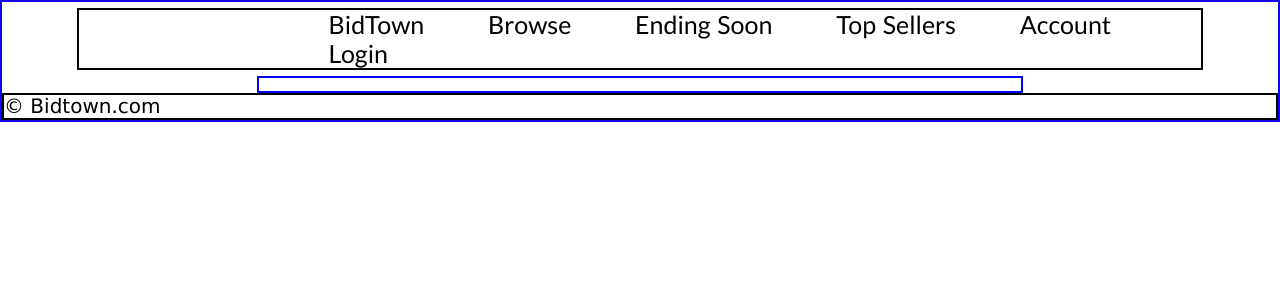
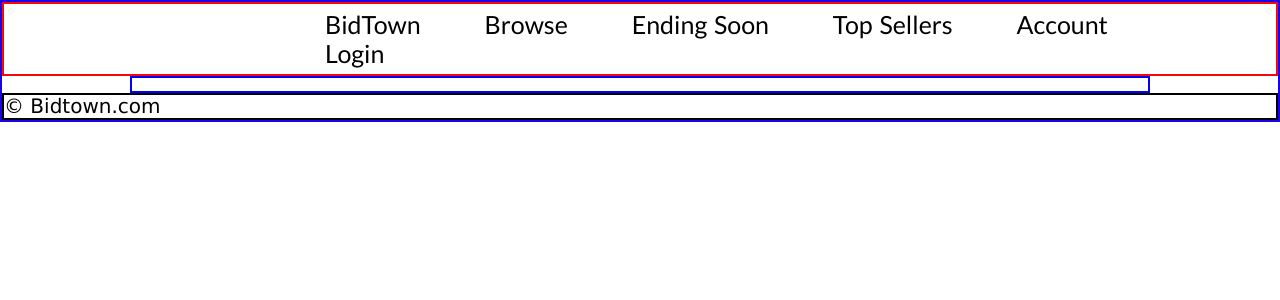
Before and after one commit to TheHatchetteMan/BidTown2.0, a Flask app: page / in a window 1280 px wide. Shown: the top 300 px of the page. Run offline with Flask 2, Linux system fonts and the light colour scheme; some libraries are stand-ins or nearby versions; some web fonts are replaced.

Commit message:
Targeting CSS positioning with visible borders for divs
Drawing borders around divs to prepare for alteration of positioning.

```diff
--- a/static/style.css
+++ b/static/style.css
@@ -23,10 +23,10 @@ html {
 /*================== HEADER SECTION ======================*/
 /*========================================================*/
 header {
-/*    border: 2px solid #f80707;*/
+    border: 2px solid #f80707;
     padding: 0.5%;
-    width: 99%;
-    margin: 0 0.5%;
+    width: 100%;
+    margin: 0 auto;
 }
 
 .login-logout {
@@ -43,7 +43,7 @@ header {
 
 .topnav {
     position: relative;
-    border: 2px solid black;
+    /*    border: 2px solid black;*/
     width: 90%;
     margin: 0 auto;
 /*margin: 0 0 0 10%;*/
@@ -77,7 +77,7 @@ body {
 
 .section-content {
     display: block;
-    margin: 0 20% 0 20%;
+    margin: 0 10% 0 10%;
     padding: 0.5%;
     border: 2px solid #00f;
 }
@@ -87,7 +87,7 @@ body {
 /*========================================================*/
 /*================== FOOTER SECTION ======================*/
 /*========================================================*/
-footer {
+.section-footer {
     /*position: fixed;
     text-align: center;
     font-family: Courier New;
@@ -128,8 +128,7 @@ ul {
 
 
 /*----------------------*/
-.createaccount
-     {
+.createaccount {
     display: inline-block;
     background-color: #878745;
     height: 400px;
@@ -137,8 +136,8 @@ ul {
     border: 5px solid #061306;
     border-radius: 8px;
 }
-     input[type=submit]
-     {
+
+input[type=submit] {
     border-radius: 5px;
     border: 0;
     width: 50px;
@@ -146,8 +145,8 @@ ul {
     font-family: Tahoma;
     background: #f4f4f4;
 }
-    input[type=submit]:Hover
-    {
+
+input[type=submit]:Hover {
     border-radius: 5px;
     border: 3px solid #000000;
     width: 60px;
@@ -164,8 +163,7 @@ background-color: #1897e0;
     margin-bottom: 0px;
 }
 
-.login
-     {
+.login {
     display: inline-block;
     background-color: #878745;
     height: 225px;
@@ -173,24 +171,7 @@ margin-bottom: 0px;
     border: 5px solid #061306;
     border-radius: 8px;
 }
-     input[type=submit]
-     {
-        border-radius: 5px;
-        border: 0;
-        width: 50px;
-        height:25px;
-        font-family: Tahoma;
-        background: #f4f4f4;
-     }
-    input[type=submit]:Hover
-    {
-        border-radius: 5px;
-        border: 3px solid #000000;
-        width: 60px;
-        height:30px;
-        font-family: Tahoma;
-        background: #f4f4f4;
-    }
+
 
 /*========================================================*/
 /*=================== BUTTONS ============================*/
--- a/templates/base.html
+++ b/templates/base.html
@@ -26,14 +26,11 @@
 				<li><a class="btn" href="/Login">Login</a></li>
 				{% endif %}
 			</ul>
-
 		</div>
-
 	</section>
 </header>
 
 <body>
-
 	<section class="section-content">
 	{% block content %}
         <!-- Page content will be placed here by whatever view inherits from this template -->
@@ -41,7 +38,9 @@
 	</section>
 </body>
 
-<footer class="footer">
+<footer>
+	<div class="section-footer">
   		<p>&#169; Bidtown.com</p>
+	</div>
 </footer>
 </html>
```
Lines whose indentation alone changed are shown as unchanged.
